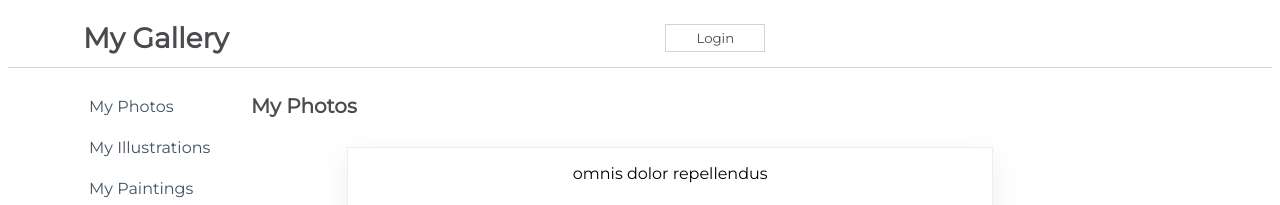
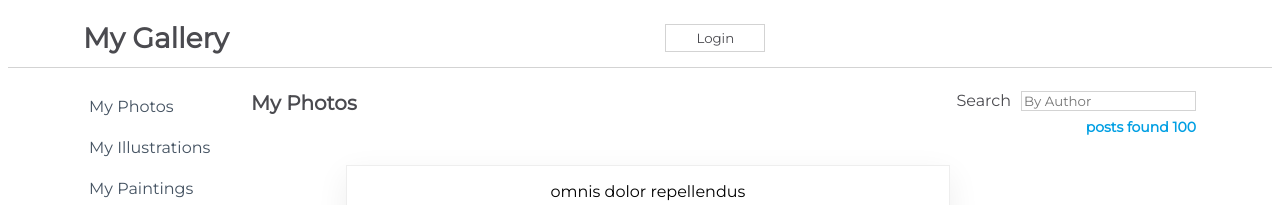
Before and after one commit to andrewcargill/react-challenges, a React (Create React App) app in the folder my-app/: page / in a window 1280 px wide. Shown: the top 205 px of the page. Built offline with nearby package versions, Linux system fonts and the light colour scheme.

Commit message:
half way through

```diff
--- a/my-app/src/components/Content.js
+++ b/my-app/src/components/Content.js
@@ -10,32 +10,38 @@
     super(props)
 
     this.state = {
-       isLoaded: false
+       isLoaded: false,
+       posts: [],
     }
   }
 
-  getData() {
-    // console.log("Parent - getData()")
-    setTimeout(() => {
-        // console.log("Parent - setTimeout");
+  componentDidMount() {
+    setTimeout(()=>{
         this.setState({
-            isLoaded: true
+            isLoaded: true,
+            posts: savedPosts,
         })
     }, 2000)
 }
 
-  componentDidMount() {
-      // console.log("Parent - componentDidMount()")
-      this.getData()
-  }
 
 //Render via PostItem.js
   render() {
     return (
-      <div>
+      <div className={css.Content}>
 
-        <div className={css.Content}>
+        <div className={css.TitleBar} >
             <h1>My Photos</h1>
+            <form>
+              <label htmlFor='searchinput'>Search</label>
+              <input
+              type='search'
+              id='searchinput'
+              placeholder='By Author'
+              onChange={(e) => this.handleChange(e)}
+              />
+              <h4>posts found {this.state.posts.length}</h4>
+             </form>
         </div>
         <div className={css.SearchResults}>
           {
```
